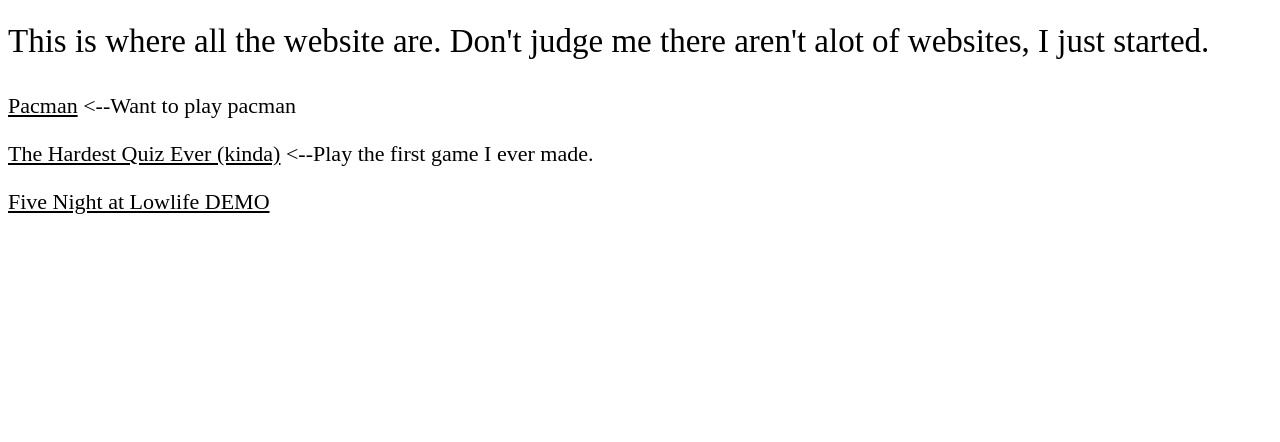
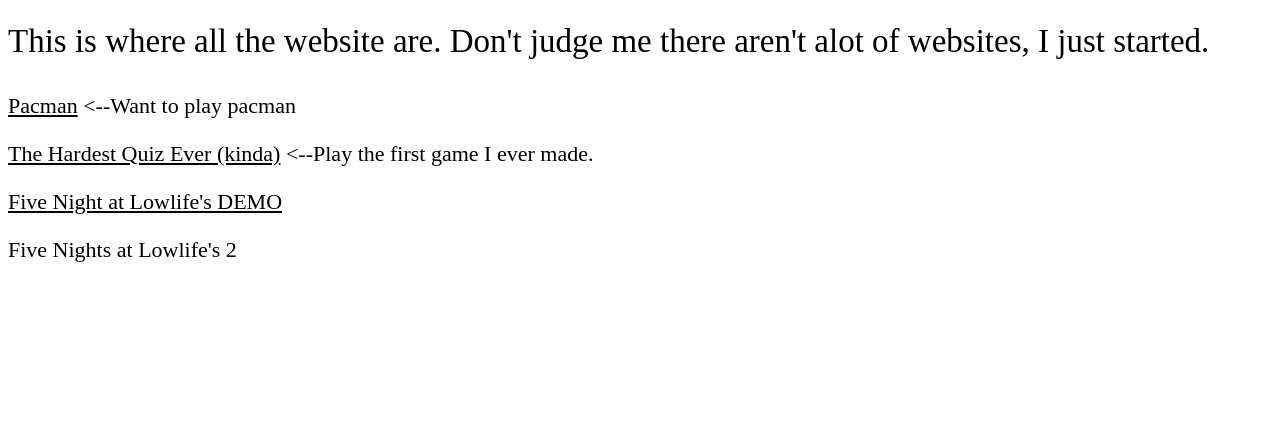
Before and after one commit to istiyaq223/istiyaqgames, a plain HTML site: page index.html in a window 1280 px wide. Shown: the part 358-800 px from the top of the page. Drawn offline with Linux system fonts and the light colour scheme; a web font is replaced by a local one.

Commit message:
Update index.html

```diff
--- a/index.html
+++ b/index.html
@@ -25,8 +25,9 @@
 
 <p><a href="thqe.html"style="color:black;<">The Hardest Quiz Ever (kinda)</a> <--Play the first game I ever made.</p>
 
-<p><a href="FNaL.html"style="color:black;">Five Night at Lowlife DEMO</a></p>
+<p><a href="FNaL.html"style="color:black;">Five Night at Lowlife's DEMO</a></p>
 
+<p>Five Nights at Lowlife's 2</p>
 
 <p><br></p>
 
```
